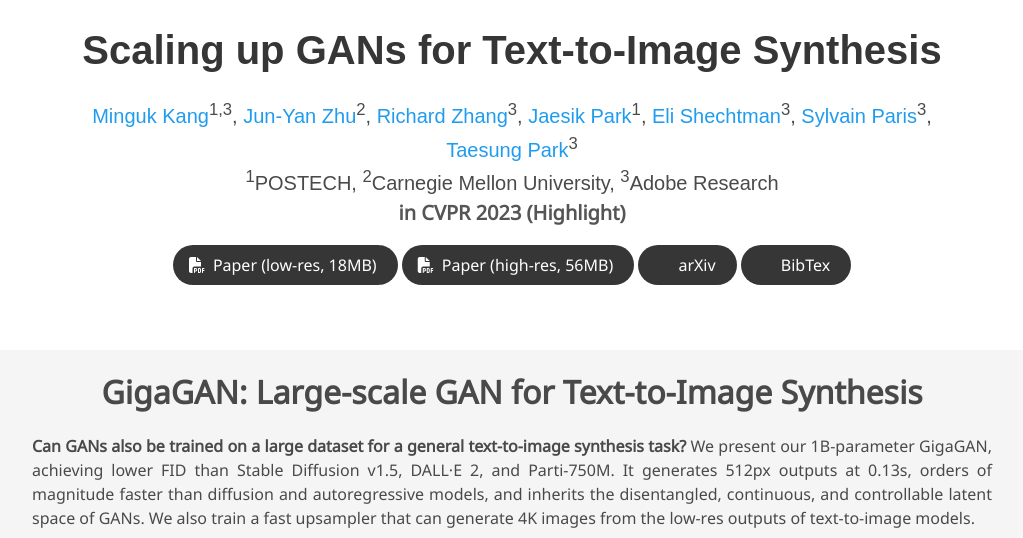
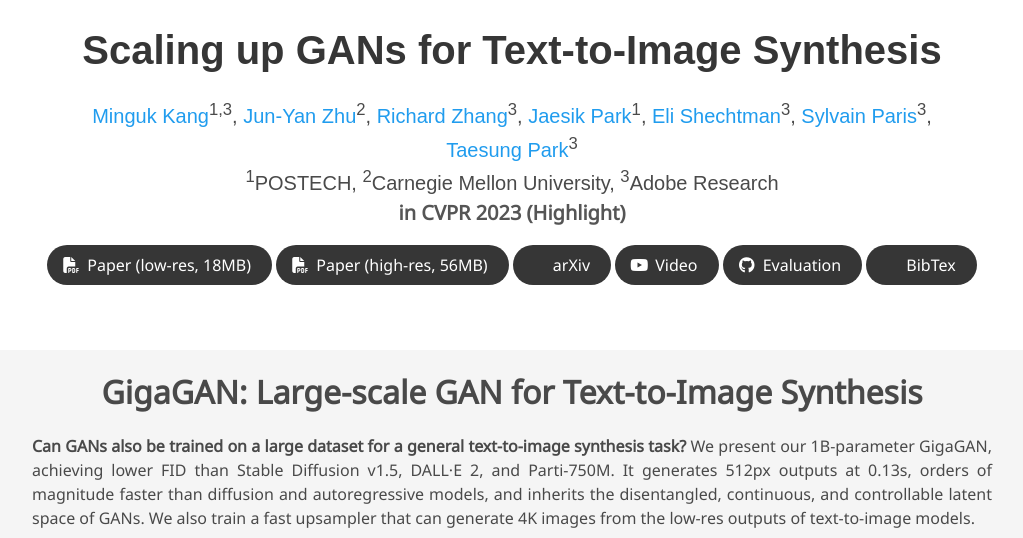
Before and after one commit to mingukkang/GigaGAN, a plain HTML site: page index.html in a window 1280 px wide. Shown: the top 538 px of the page, without its empty margins (128-1151 px from the left). Drawn offline with nearby package versions, Linux system fonts and the light colour scheme; some icons are missing; a web font is replaced by a local one.

Commit message:
Add youtube and evaluation code link

```diff
--- a/index.html
+++ b/index.html
@@ -122,6 +122,26 @@
                   </span>
                   <span>arXiv</span>
                 </a>
+              </span>
+              <!-- Video Link. -->
+              <span class="link-block">
+                <a href="https://youtu.be/ZjxtuDQkOPY"
+                   class="external-link button is-normal is-rounded is-dark">
+                  <span class="icon">
+                      <i class="fab fa-youtube"></i>
+                  </span>
+                  <span>Video</span>
+                </a>
+              </span>
+              <!-- Code Link. -->
+              <span class="link-block">
+                <a href="https://github.com/mingukkang/GigaGAN/tree/main/evaluation"
+                   class="external-link button is-normal is-rounded is-dark">
+                  <span class="icon">
+                      <i class="fab fa-github"></i>
+                  </span>
+                  <span>Evaluation</span>
+                  </a>
               </span>
               <span class="link-block">
                 <a href="#bibtex"
```
